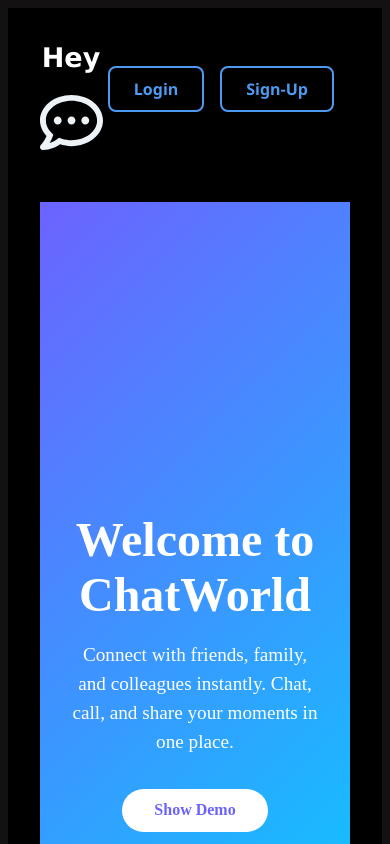
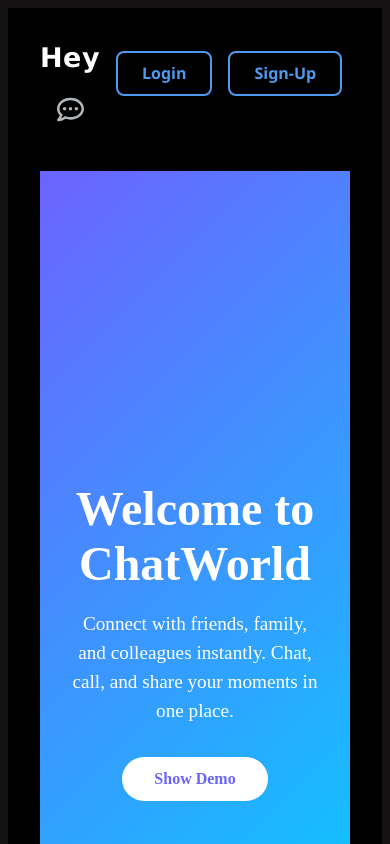
Before and after one commit to rahanyas/Chatty, a React (Vite) app in the folder frontend/: page / in a window 390 px wide. Shown: the top 844 px of the page. Built offline with nearby package versions, Linux system fonts and the light colour scheme.

Commit message:
adding style to navbar

```diff
--- a/frontend/src/styles/components/navbar.compos.scss
+++ b/frontend/src/styles/components/navbar.compos.scss
@@ -14,6 +14,7 @@ $bg : rgb(19, 17, 17);
 
 .nav {
   @include flex-center(space-between, center);
+  column-gap: 1rem;
   margin: 0; // remove top/bottom margin for sticky
   padding: 1rem 2rem;
   position: sticky;   // <-- makes navbar stick to top
@@ -23,33 +24,48 @@ $bg : rgb(19, 17, 17);
 }
 
 
-.nav-col-left{
-    // @include flex-center(space-around,center);
+.nav-col-left {
   display: flex;
   align-items: center;
-    column-gap: 1rem;
+  justify-content: flex-start;
+  column-gap: 0.8rem;
   width: 20%;
   font-size: 18px;
-        h1{
+
+  .nav-head {
     font-family: Verdana, Geneva, Tahoma, sans-serif;
     text-transform: capitalize;
+    font-weight: 600;
+    letter-spacing: 0.5px;
   }
-        @media screen and (max-width : 768px) {
-            @include flex-center(flex-start, center);
+
+  .nav-icon {
+    font-size: 2.2rem;
+    color: rgb(177, 182, 187);
+    cursor: pointer;
+    transition: transform 0.3s ease, color 0.3s ease;
+
+    &:hover {
+      transform: rotate(10deg) scale(1.1);
+      color: #4e9af1;
+    }
+  }
+
+  @media screen and (max-width: 768px) {
     flex-direction: column;
-            h1{
+    row-gap: 0.3rem;
+    width: 100%;
+
+    .nav-head {
       font-size: 1.5em;
     }
-            .nav-icon{
+
+    .nav-icon {
       font-size: 1.5em;
     }
   }
+}
 
-        .nav-icon{
-            font-size: 3.5em;
-            color: rgb(237, 242, 246);
-        }
-}
 
 .nav-col-right{
     width: 80%;
@@ -67,6 +83,7 @@ $bg : rgb(19, 17, 17);
                 margin-right: 0;
                 font-weight: 500;
                 border: 1.5px solid #4e9af1;
+                 padding: 0.3rem 1rem;
             }
         }
         .nav-link {
```
Lines whose indentation alone changed are shown as unchanged.
